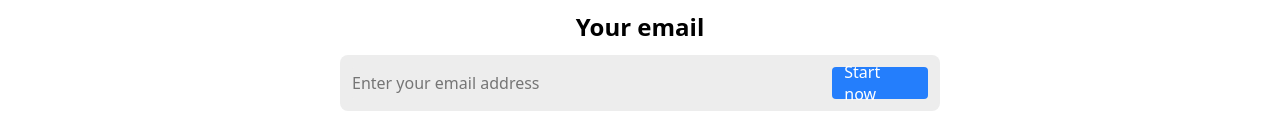
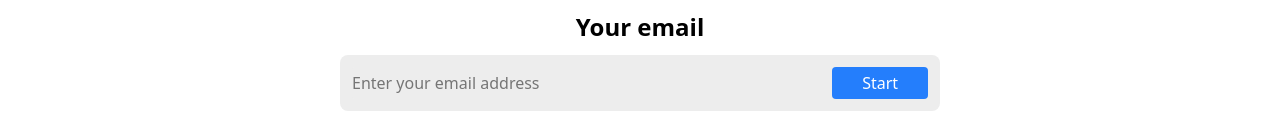
Before and after one commit to angelporlan/homestocker, an Angular app in the folder frontend/: page / in a window 1280 px wide. Shown: the part 934-1068 px from the top of the page. Built offline with nearby package versions, Linux system fonts and the light colour scheme.

Commit message:
edit email of landing page component

```diff
--- a/frontend/src/app/components/landing-page/email/email.component.html
+++ b/frontend/src/app/components/landing-page/email/email.component.html
@@ -2,6 +2,6 @@
     <h3>Your email</h3>
     <div class="email">
         <input type="text" placeholder="Enter your email address">
-        <a routerLink="/login">Start now</a>
+        <a routerLink="/login">Start</a>
     </div>
 </section>
```
